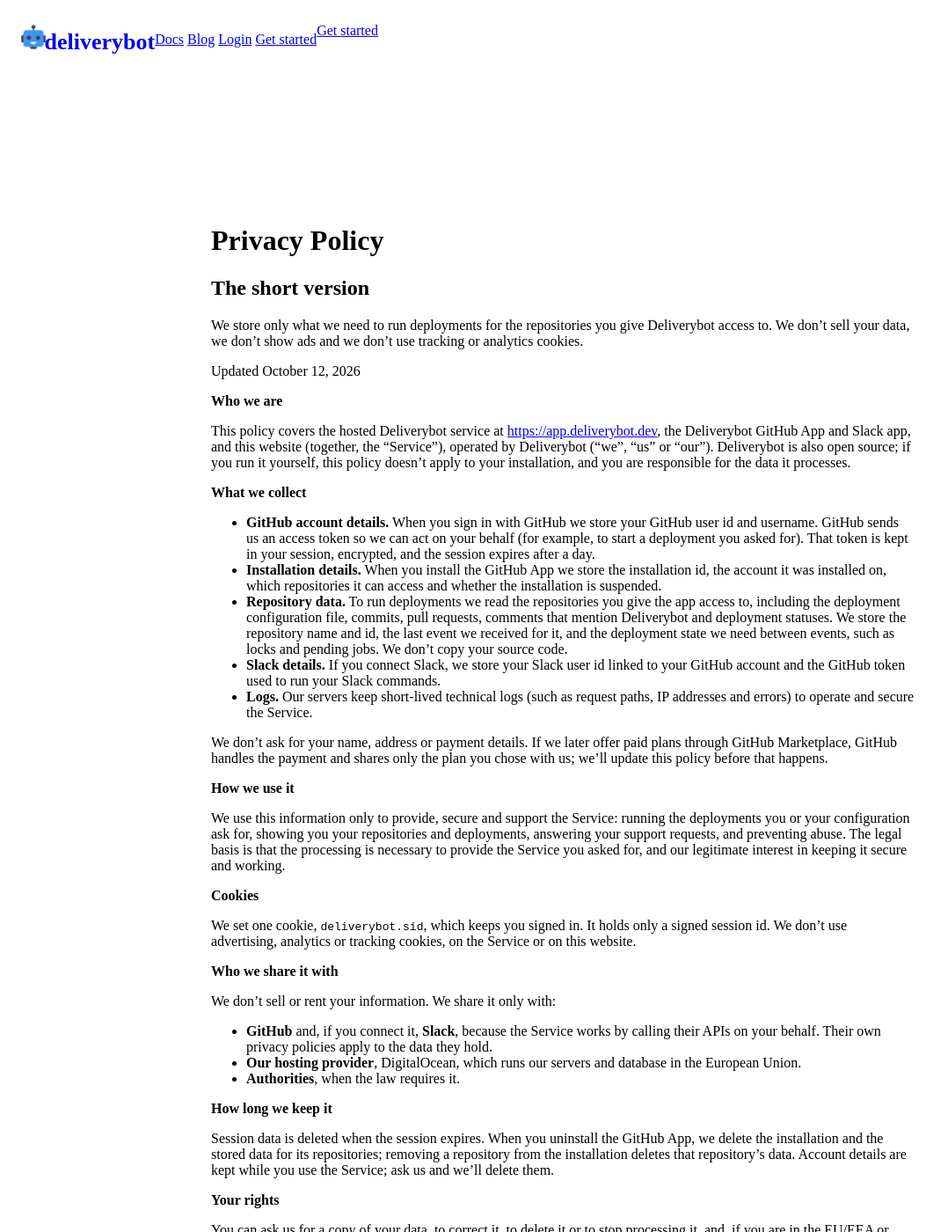
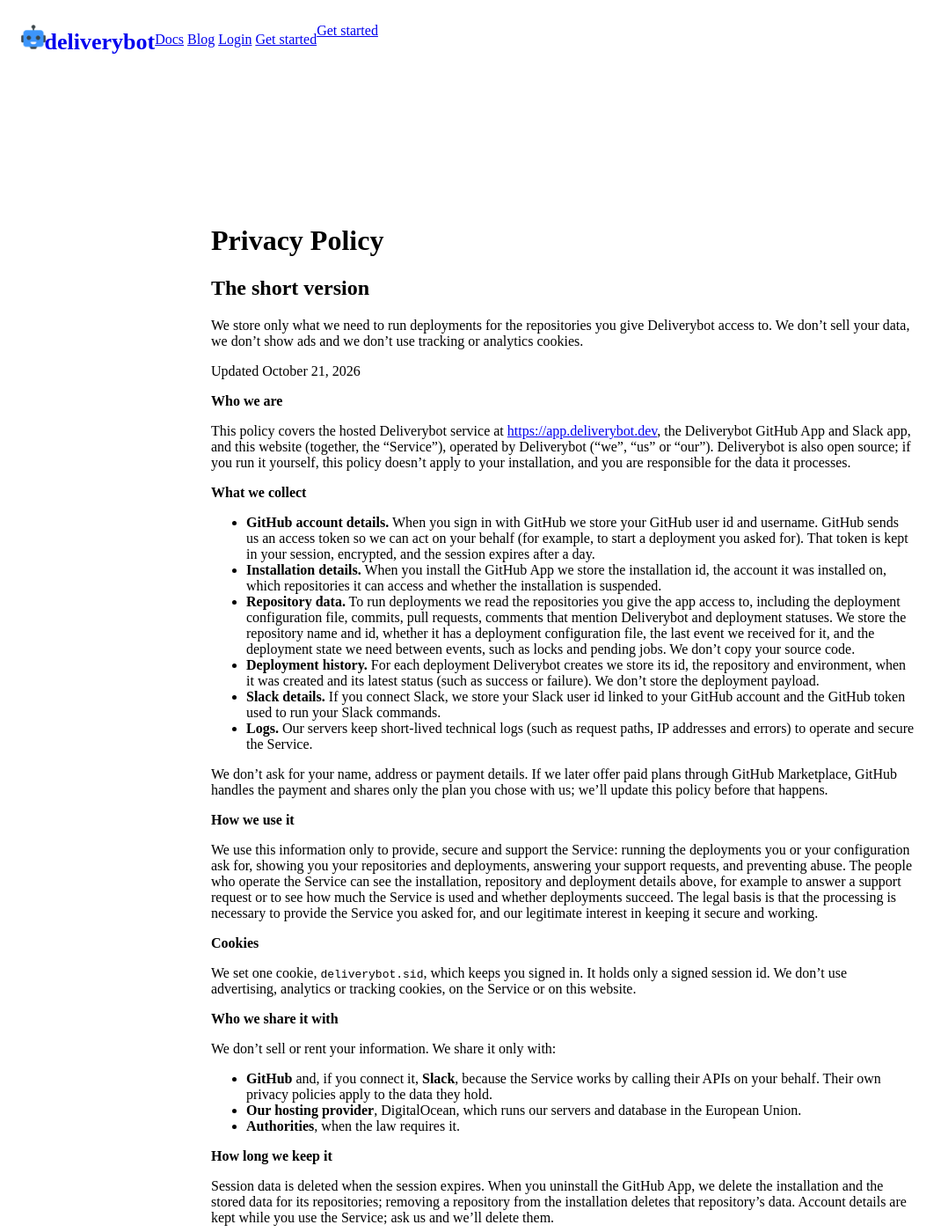
Before and after one commit to deliverybot/deliverybot.github.io, a Jekyll site: the page built from terms/privacy.md, in a window 1280 px wide and 1400 px high. Shown: the whole window at 88% size, without its empty margins (0-1078 px from the left). Built offline with Jekyll 4.4.1, drawn with Linux system fonts in a browser that asks for light colours.

Commit message:
Mention deployment history and operator access in the privacy policy (#38)

```diff
--- a/terms/privacy.md
+++ b/terms/privacy.md
@@ -12,7 +12,7 @@
 {{ site.service_name }} access to. We don't sell your data, we don't show ads
 and we don't use tracking or analytics cookies.
 
-Updated October 12, 2026
+Updated October 21, 2026
 
 __Who we are__
 
@@ -36,9 +36,14 @@
 - **Repository data.** To run deployments we read the repositories you give
   the app access to, including the deployment configuration file, commits,
   pull requests, comments that mention {{ site.service_name }} and deployment
-  statuses. We store the repository name and id, the last event we received
-  for it, and the deployment state we need between events, such as locks and
-  pending jobs. We don't copy your source code.
+  statuses. We store the repository name and id, whether it has a deployment
+  configuration file, the last event we received for it, and the deployment
+  state we need between events, such as locks and pending jobs. We don't copy
+  your source code.
+- **Deployment history.** For each deployment {{ site.service_name }} creates
+  we store its id, the repository and environment, when it was created and
+  its latest status (such as success or failure). We don't store the
+  deployment payload.
 - **Slack details.** If you connect Slack, we store your Slack user id linked
   to your GitHub account and the GitHub token used to run your Slack commands.
 - **Logs.** Our servers keep short-lived technical logs (such as request
@@ -54,7 +59,10 @@
 We use this information only to provide, secure and support the Service:
 running the deployments you or your configuration ask for, showing you your
 repositories and deployments, answering your support requests, and
-preventing abuse. The legal basis is that the processing is necessary to
+preventing abuse. The people who operate the Service can see the
+installation, repository and deployment details above, for example to answer
+a support request or to see how much the Service is used and whether
+deployments succeed. The legal basis is that the processing is necessary to
 provide the Service you asked for, and our legitimate interest in keeping it
 secure and working.
 
```
